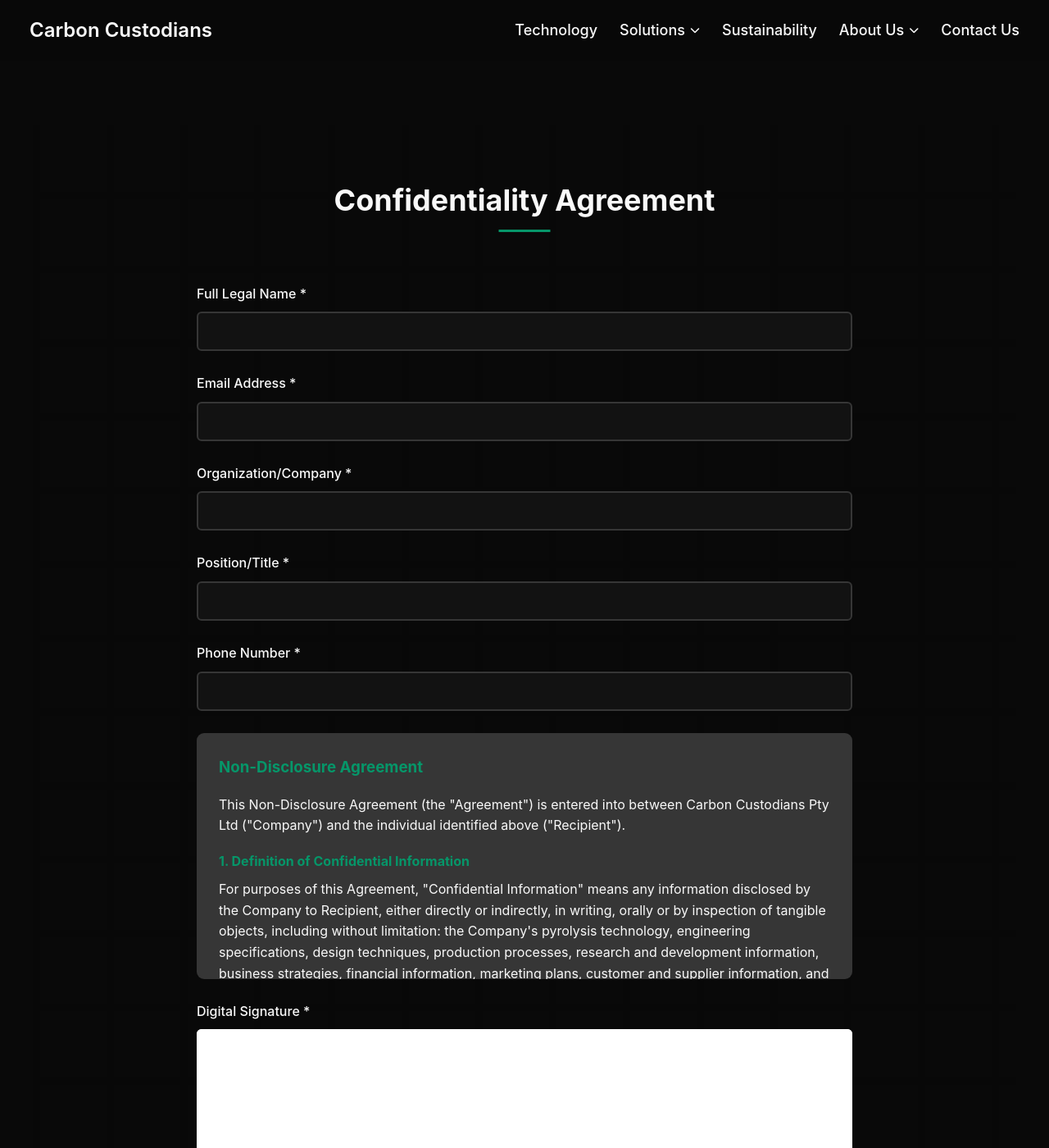
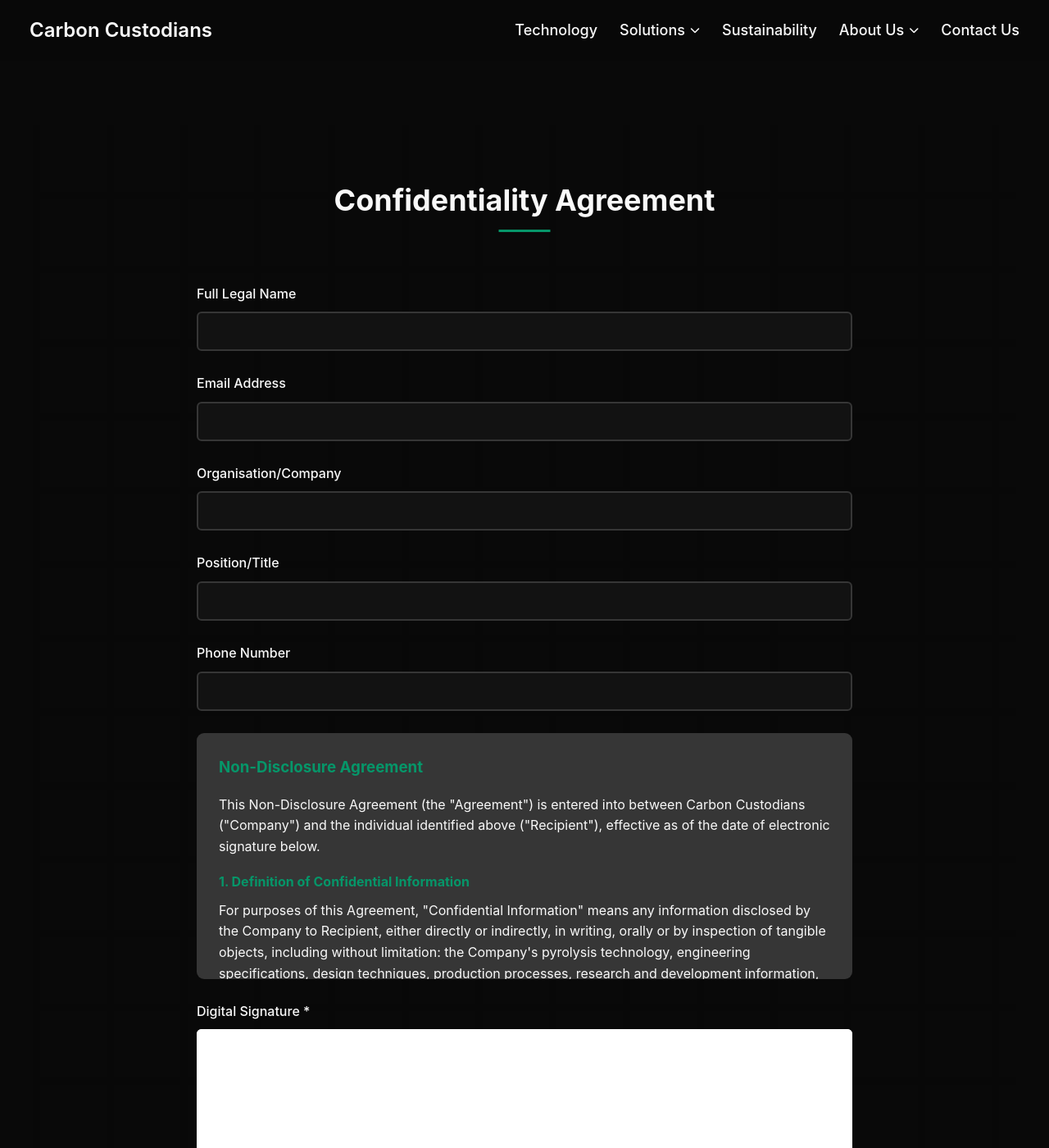
Before and after one commit to teejayen/carboncustodians-website, a Jekyll site: the page built from pages/nda.md, in a window 1280 px wide and 1400 px high. Shown: the whole window at 82% size. Built offline with Jekyll 4.4.1, drawn with Linux system fonts in a browser that asks for light colours; some of the changed lines change nothing that is shown.

Commit message:
updated nda text

```diff
--- a/pages/nda.md
+++ b/pages/nda.md
@@ -16,30 +16,29 @@
     <div id="nda-form-container">
       <form id="nda-form" class="nda-form">
         <div class="form-group">
-          <label for="fullName">Full Legal Name *</label>
+          <label for="fullName">Full Legal Name</label>
           <input type="text" id="fullName" name="fullName" required>
         </div>
         <div class="form-group">
-          <label for="email">Email Address *</label>
+          <label for="email">Email Address</label>
           <input type="email" id="email" name="email" required>
         </div>
         <div class="form-group">
-          <label for="company">Organization/Company *</label>
+          <label for="company">Organisation/Company</label>
           <input type="text" id="company" name="company" required>
         </div>
         <div class="form-group">
-          <label for="position">Position/Title *</label>
+          <label for="position">Position/Title</label>
           <input type="text" id="position" name="position" required>
         </div>
         <div class="form-group">
-          <label for="phoneNumber">Phone Number *</label>
+          <label for="phoneNumber">Phone Number</label>
           <input type="tel" id="phoneNumber" name="phoneNumber" required>
         </div>
 
-        <div class="nda-content">
-          <h3>Non-Disclosure Agreement</h3>
+        <div class="nda-content">          <h3>Non-Disclosure Agreement</h3>
 
-          <p>This Non-Disclosure Agreement (the "Agreement") is entered into between Carbon Custodians Pty Ltd ("Company") and the individual identified above ("Recipient").</p>
+          <p>This Non-Disclosure Agreement (the "Agreement") is entered into between Carbon Custodians ("Company") and the individual identified above ("Recipient"), effective as of the date of electronic signature below.</p>
 
           <h4>1. Definition of Confidential Information</h4>
           <p>For purposes of this Agreement, "Confidential Information" means any information disclosed by the Company to Recipient, either directly or indirectly, in writing, orally or by inspection of tangible objects, including without limitation: the Company's pyrolysis technology, engineering specifications, design techniques, production processes, research and development information, business strategies, financial information, marketing plans, customer and supplier information, and other technical and business information which is either marked as "confidential" or would reasonably be understood to be confidential given the nature of the information and the circumstances of disclosure.</p>
@@ -48,17 +47,27 @@
           <p>Recipient agrees:</p>
           <p>(a) to hold the Confidential Information in strict confidence;</p>
           <p>(b) not to disclose such Confidential Information to any third parties;</p>
-          <p>(c) not to use any Confidential Information for any purpose except to evaluate and engage in discussions concerning potential business relationships with the Company; and</p>
-          <p>(d) to take reasonable precautions to prevent unauthorized disclosure of such Confidential Information, including, without limitation, using at least the same degree of care that Recipient uses to protect its own confidential information.</p>
+          <p>(c) not to use any Confidential Information for any purpose except to evaluate and engage in discussions concerning potential business relationships with the Company;</p>
+          <p>(d) to take reasonable precautions to prevent unauthorised disclosure of such Confidential Information, including, without limitation, using at least the same degree of care that Recipient uses to protect its own confidential information; and</p>
+          <p>(e) not to copy, reproduce, reverse engineer, or attempt to derive the composition or underlying information of any Confidential Information.</p>
 
-          <h4>3. Term</h4>
-          <p>The obligations of Recipient under this Agreement shall survive until such time as all Confidential Information disclosed hereunder becomes publicly known and made generally available through no action or inaction of Recipient.</p>
+          <h4>3. Term and Termination</h4>
+          <p>The obligations of Recipient under this Agreement shall survive indefinitely until such time as all Confidential Information disclosed hereunder becomes publicly known and made generally available through no action or inaction of Recipient.</p>
 
-          <h4>4. Governing Law</h4>
-          <p>This Agreement shall be governed by and construed in accordance with the laws of Queensland, Australia, without reference to conflict of laws principles.</p>
+          <h4>4. Return of Materials</h4>
+          <p>Upon the Company's request, Recipient shall promptly return to the Company all documents and other tangible materials representing the Company's Confidential Information and all copies thereof.</p>
 
-          <h4>5. Statutory Declaration</h4>
-          <p>I solemnly and sincerely declare that I understand and agree to abide by the terms of this confidentiality agreement, and I acknowledge that this declaration is true and correct, and I make it with the understanding and belief that a person who makes a false declaration is liable to the penalties of perjury.</p>
+          <h4>5. No Rights Granted</h4>
+          <p>Nothing in this Agreement shall be construed as granting any rights under any patent, copyright, or other intellectual property right of the Company, nor shall this Agreement grant Recipient any rights in or to the Company's Confidential Information other than the limited right to review such Confidential Information solely for the purpose of determining whether to enter into a business relationship with the Company.</p>
+
+          <h4>6. Remedies</h4>
+          <p>Recipient acknowledges that monetary damages may not be a sufficient remedy for unauthorised disclosure of Confidential Information and that Company shall be entitled, without waiving any other rights or remedies, to seek such injunctive or equitable relief as may be deemed proper by a court of competent jurisdiction.</p>
+
+          <h4>7. Electronic Signature</h4>
+          <p>By submitting this form with my electronic signature, I acknowledge that I have read and understand this Agreement, and I agree to be bound by its terms and conditions. I understand that my electronic signature has the same legal effect as a handwritten signature.</p>
+
+          <h4>8. Governing Law and Jurisdiction</h4>
+          <p>This Agreement shall be governed by and construed in accordance with the laws of Queensland, Australia, without reference to conflict of laws principles. Any disputes arising under or in connection with this Agreement shall be subject to the exclusive jurisdiction of the courts of Queensland, Australia.</p>
         </div>
 
         <div class="form-group">
```
